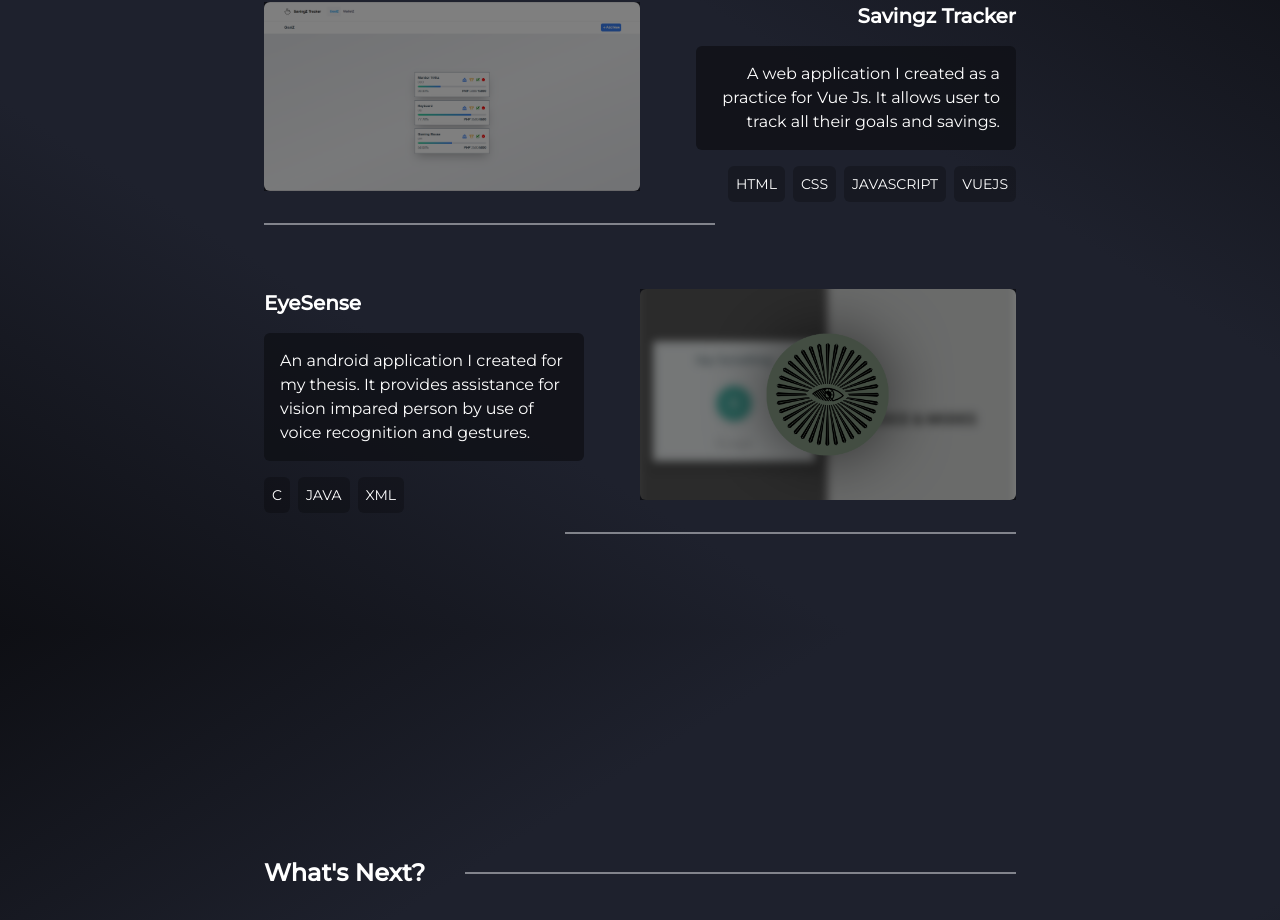
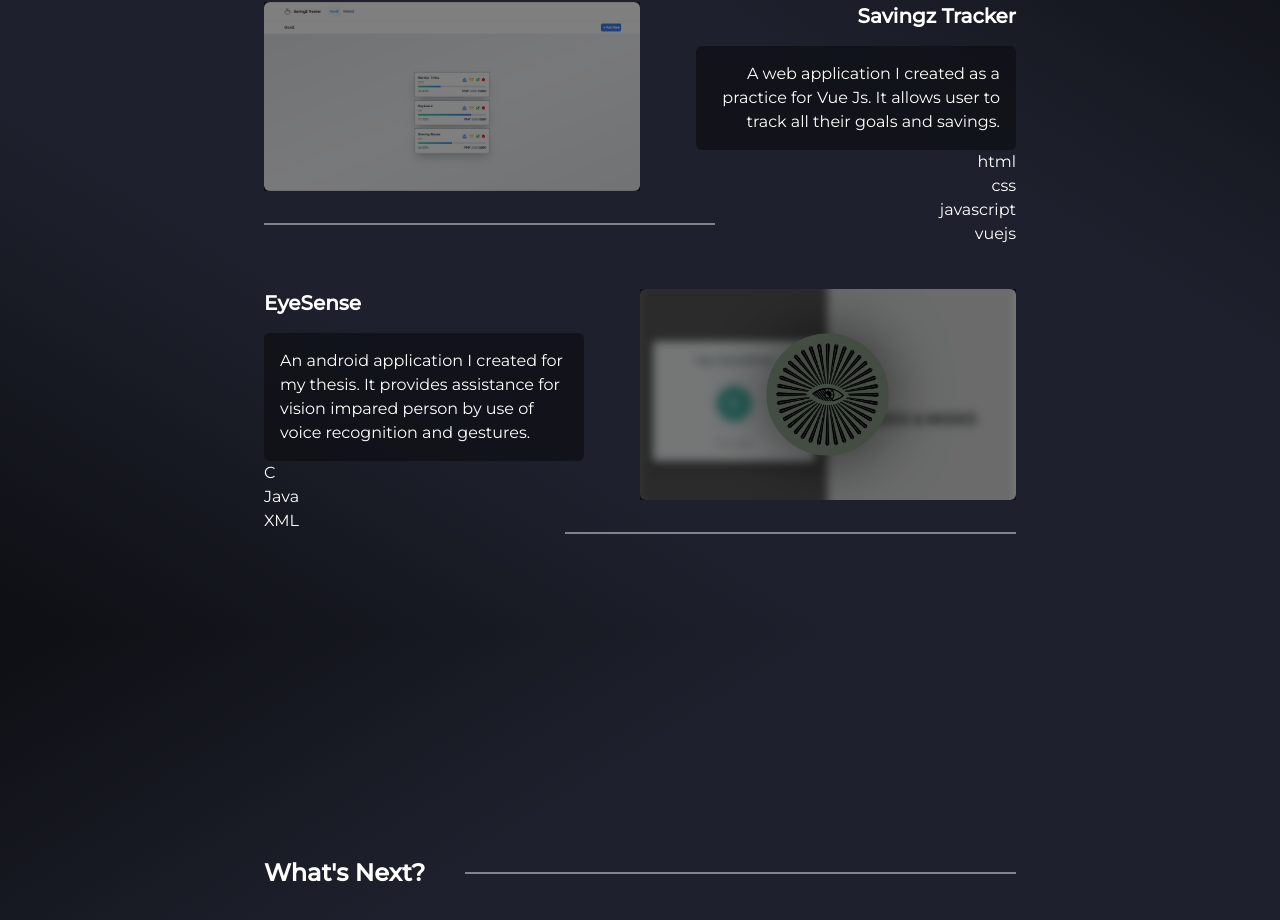
Before and after one commit to Zeaventyyy/My-Portfolio, a React (Create React App) app: page / in a window 1280 px wide. Shown: the part 2568-3488 px from the top of the page. Built offline with nearby package versions, Linux system fonts and the light colour scheme.

Commit message:
Added css styles

```diff
--- a/src/landingpage/project/project.module.css
+++ b/src/landingpage/project/project.module.css
@@ -3,9 +3,17 @@
 }
 
 .container {
+  @apply bg-slate-800 p-4 rounded-lg xl:bg-inherit xl:p-0 xl:rounded-none;
+}
+
+.project {
+  @apply w-full xl:h-full xl:w-1/2 relative top-0 right-0;
+}
+
+.item {
   @apply flex flex-wrap gap-2 mt-4 justify-end;
 }
 
-.container .pill {
+.item .pill {
   @apply p-2 bg-black/25 rounded-md text-sm uppercase;
 }
```
